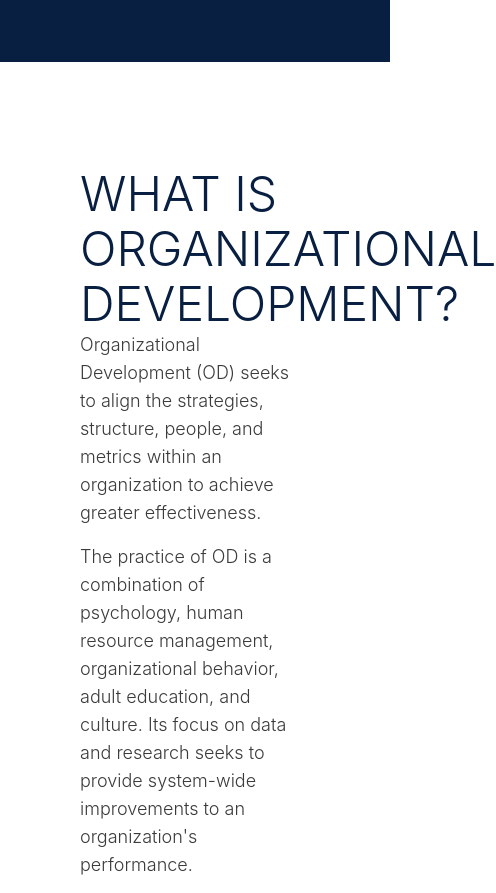
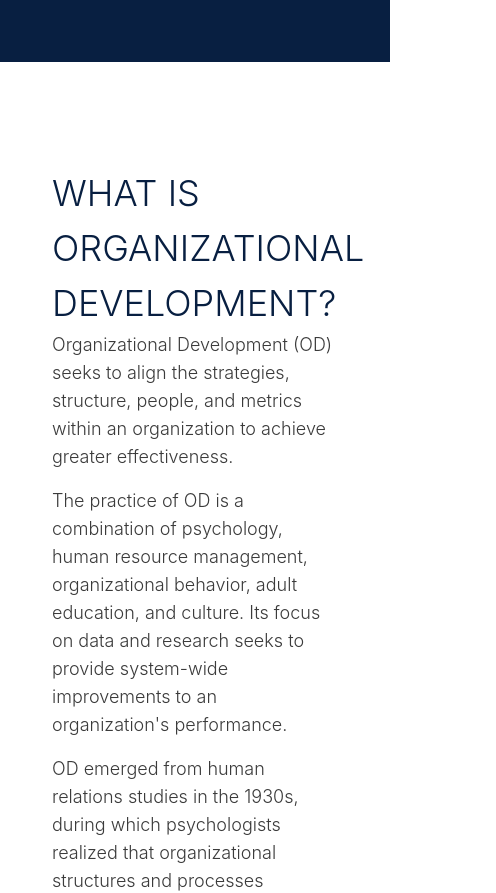
Before and after one commit to Arsalan31/my-project1, a React (Create React App) app: page /rivers-roads in a window 390 px wide. Shown: the part 2409-3302 px from the top of the page, 496 px wide, since content can reach past the window. Built offline with nearby package versions, Linux system fonts and the light colour scheme; what tailwindcss-rtl would draw is missing.

Commit message:
Update Development.js

```diff
--- a/src/Components/Development.js
+++ b/src/Components/Development.js
@@ -5,9 +5,9 @@ import './style.css';
 function Development() {
     return (
         <section className="py-13">
-            <div className="lg:px-28 px-16 py-13 flex lg:flex-row flex-col">
+            <div className="lg:px-28 sm:px-16 px-9 py-13 flex lg:flex-row flex-col">
                 <div className="lg:w-1/2 w-full px-4">
-                    <h1 className="text-blue-80 text-5xl leading-12 font-light">
+                    <h1 className="text-blue-80 sm:text-5xl text-4xl leading-12 font-light">
                         WHAT IS
                         ORGANIZATIONAL
                         DEVELOPMENT?
```
